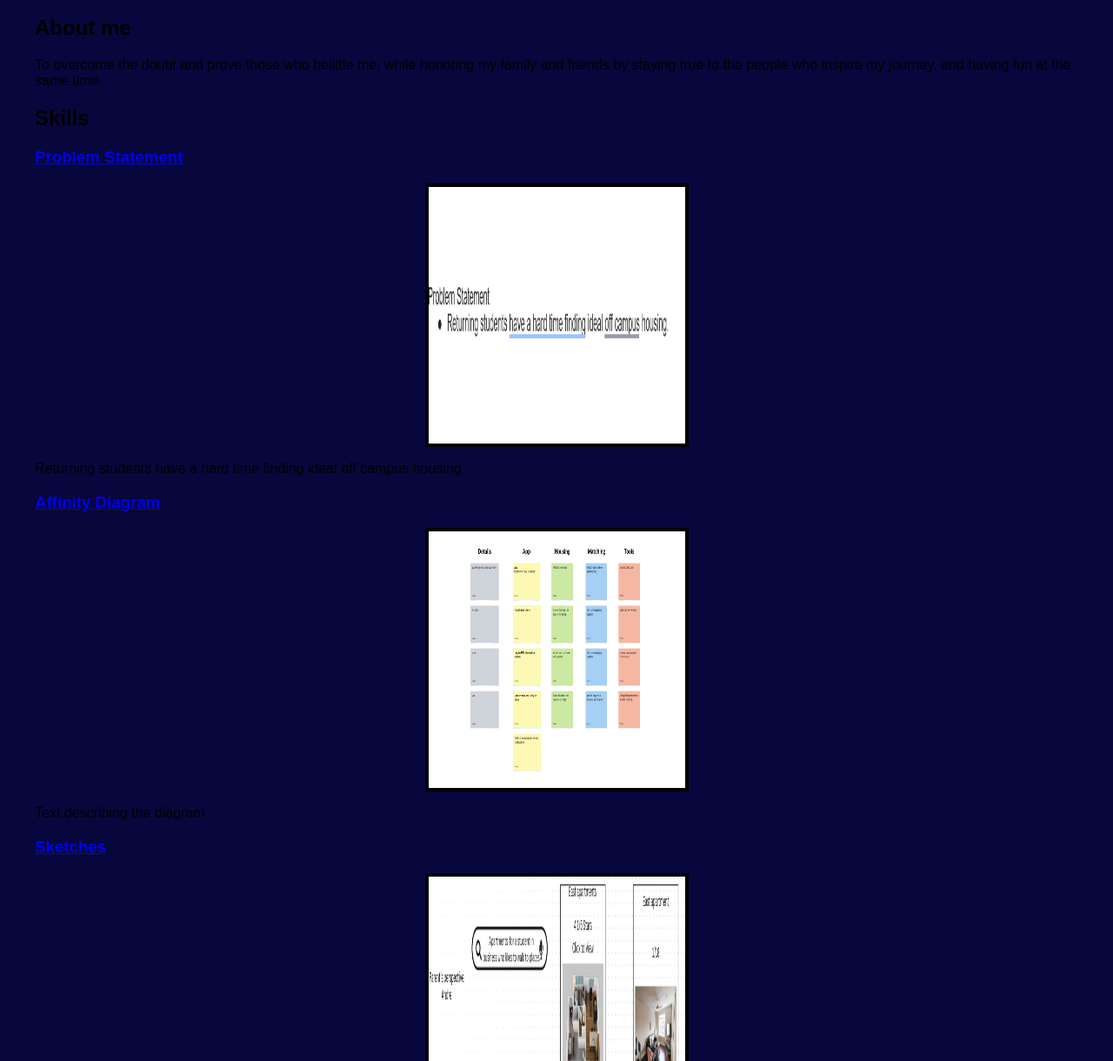
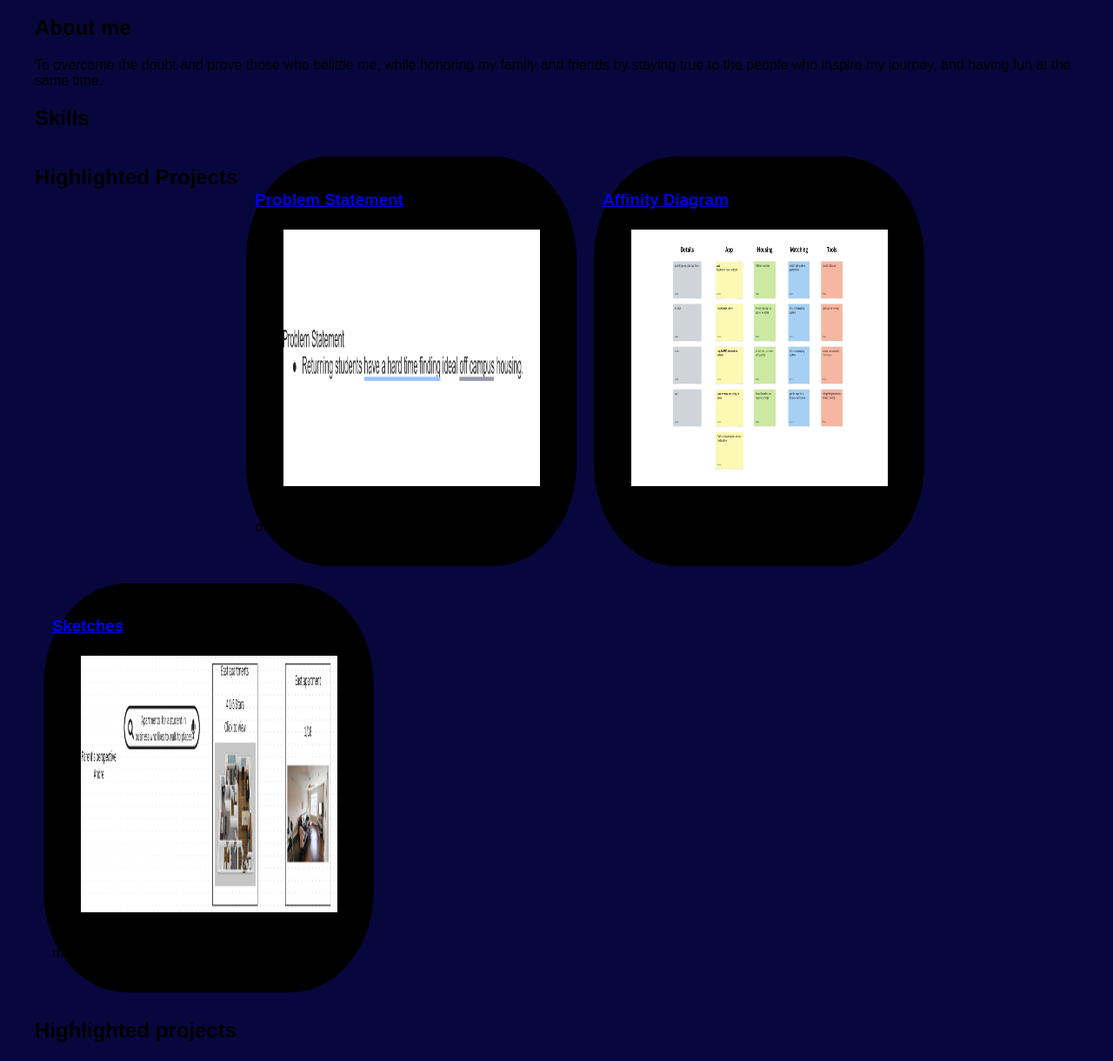
Before and after one commit to AndreNJCSCE190/AndreNJCSCE190.github.io, a plain HTML site: page index.html in a window 1280 px wide. Shown: the part 80-1300 px from the top of the page at 87% size. Drawn offline with Linux system fonts and the light colour scheme.

Commit message:
adjusted comments and css

```diff
--- a/index.html
+++ b/index.html
@@ -14,6 +14,10 @@
         </div>
         <div class="skills">
             <h2>Skills</h2>
+            </div>
+            <div class="projects">
+            <h2> Highlighted Projects</h2>
+
             <!-- Problem Statement Assignment -->
             <section class="project">
                 <a href="files/Project Management 2.pdf">
@@ -24,6 +28,7 @@
                 </a>
                 <p>Returning students have a hard time finding ideal off campus housing</p>
             </section>
+
             <!--Affinity Diagram Assignment -->
             <section class="project">
                 <a href="files/Affinity Diagram.pdf">
@@ -32,8 +37,9 @@
                 <a href="files/Affinity Diagram.pdf">
                     <img src="images/Affinity Diagram.png">
                 </a>
-                <p>Text describing the diagram</p>
+                <p>Here is the affinity diagram</p>
         </section>
+
             </div><!--Sketches Assignment-->
             <section class="project">
                 <a href="files/Sketches.pdf">
@@ -42,8 +48,9 @@
                 <a href="files/Sketches.pdf">
                     <img src="images/Screenshot 2025-10-24 022756.png">
                 </a>
-                <p>Brief description about the sketches</p>
+                <p>Sketches created in Canva with the help of group members</p>
             </section>
+
         <div class="projects">
             <h2>Highlighted projects</h2>
         </div>
--- a/styles.css
+++ b/styles.css
@@ -11,7 +11,8 @@ text-align: center;
 
 .projects {
     display:flex;
-    flex-wrap:wrap;
+    flex-wrap:wrap; }
+.project{
     width: 30%;
     margin: 10px;
     padding: 20px 10px;
```
